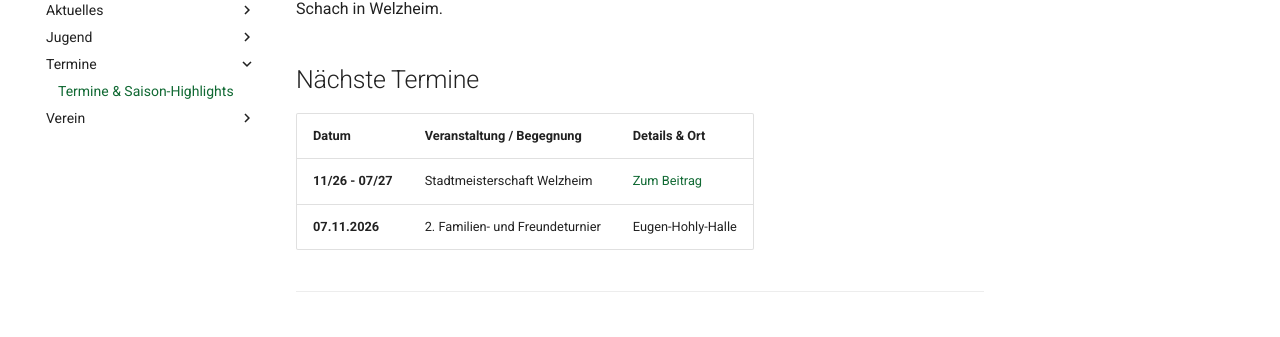
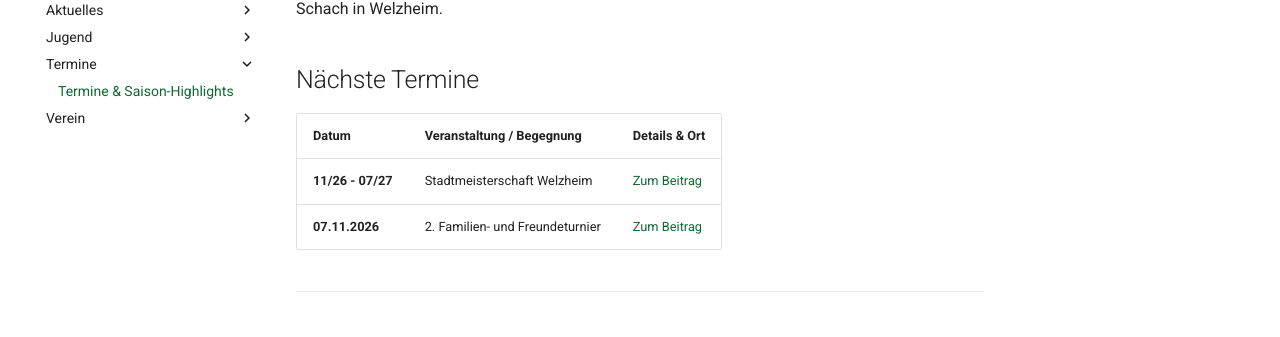
Before and after one commit to schachwelzheim/schachwelzheim, an MkDocs documentation site: the page built from docs/termine/index.md, in a window 1280 px wide and 952 px high. Shown: the part 209-546 px from the top of the window. Built offline with MkDocs 1.6.1 and Material for MkDocs 9.7.7, drawn with Linux system fonts in a browser that asks for light colours.

Commit message:
Update link for 2. Familien- und Freundeturnier

```diff
--- a/docs/termine/index.md
+++ b/docs/termine/index.md
@@ -7,7 +7,7 @@ Hier findest du alle kommenden Turniere, Spieltage, Mannschaftskämpfe und Termi
 | Datum | Veranstaltung / Begegnung | Details & Ort |
 | :--- | :--- | :--- |
 | **11/26 - 07/27** | Stadtmeisterschaft Welzheim | [Zum Beitrag](./aktuelles/2026-10-07/) |
-| **07.11.2026** | 2. Familien- und Freundeturnier | Eugen-Hohly-Halle |
+| **07.11.2026** | 2. Familien- und Freundeturnier | [Zum Beitrag](./aktuelles/2026-09-29/) |
 
 ---
 
```
